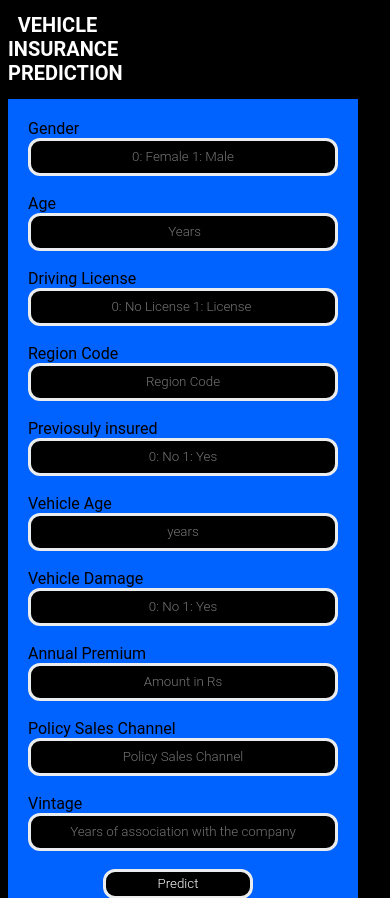
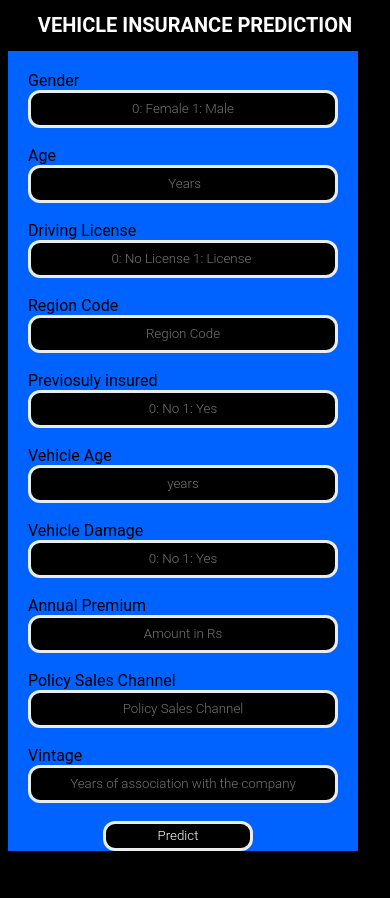
Before and after one commit to ritik872000/Vehicle-Insurance-Prediction, a Flask app: page / in a window 390 px wide. Shown: the top 898 px of the page. After the commit the page ends 851 px from the top, so only its background shows below. Run offline with Flask 2, Linux system fonts and the light colour scheme; parts of the project's set-up code (start-up, migrations or seed data) failed here and were passed over.

Commit message:
Update style.css

```diff
--- a/static/style.css
+++ b/static/style.css
@@ -64,6 +64,6 @@ prediction_text {
     h1 {
         font-size: 20px;
         text-align: center;
-        margin-right: 275px;
+
     }
 }
```
